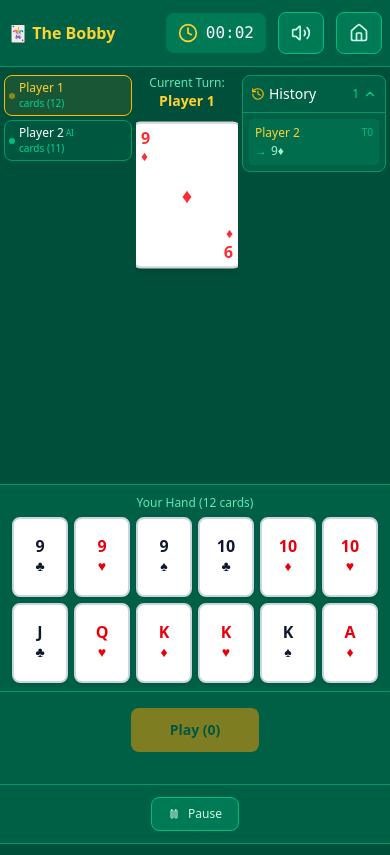
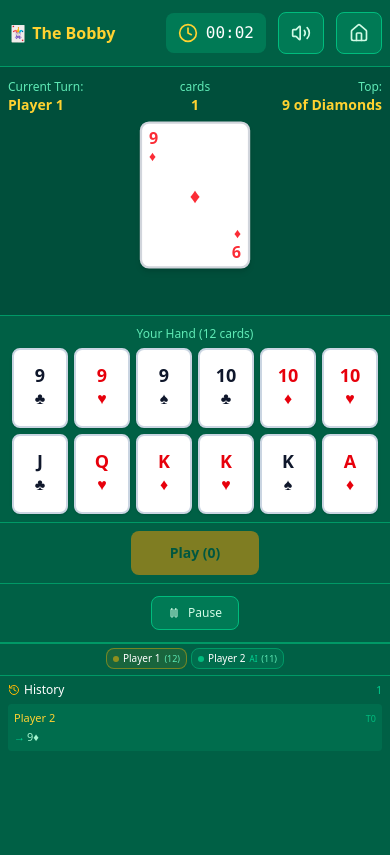
Before and after one commit to moxlas/bobby-v2, a React (Vite) app: page / in a window 390 px wide. Both pictures are taken after a click on the button "Start Game". Built offline with nearby package versions, Linux system fonts and the light colour scheme.

Commit message:
Update GameBoard.tsx
updated the narrow mobile layout

```diff
--- a/components/GameBoard.tsx
+++ b/components/GameBoard.tsx
@@ -179,6 +179,13 @@ export function GameBoard({
   const handCardsFaceUp = currentPlayer && (!currentPlayer.isAI || allHumanPlayersFinished);
   const pile = gameState.pile;
   const options: GameOptions = gameState.options;
+
+  const topCard = pile.length > 0 ? pile[pile.length - 1] : null;
+  const historySpacerHeight = (() => {
+    const count = gameState.moveHistory.length;
+    if (count === 0) return 104;
+    return Math.max(0, 3 - Math.min(count, 3)) * 48;
+  })();
 
   const isFirstMove = pile.length === 1 && pile[0].suit === 'diamonds' && pile[0].value === 9;
   const takeOptions = getTakeOptions(pile, options);
@@ -622,9 +629,9 @@ export function GameBoard({
       </div>
 
       {/* Main game area */}
-      <div className="flex-1 flex flex-row items-start gap-1 sm:gap-4 px-1 sm:px-4 pt-2 pb-0 sm:p-4 max-w-6xl mx-auto w-full overflow-hidden">
-        {/* Left sidebar - Players (all screens) */}
-        <div className="flex w-32 lg:w-44 flex-col gap-1 sm:gap-2 overflow-y-auto flex-shrink-0">
+      <div className="flex-1 flex flex-col sm:flex-row items-start gap-1 sm:gap-4 px-1 sm:px-4 pt-2 pb-0 sm:p-4 max-w-6xl mx-auto w-full overflow-hidden">
+        {/* Left sidebar - Players */}
+        <div className="hidden sm:flex w-full sm:w-32 lg:w-44 flex-col gap-1 sm:gap-2 overflow-y-auto flex-shrink-0">
           <div className="text-emerald-300 text-[10px] sm:text-xs font-medium uppercase tracking-wide mb-0.5 sm:mb-1 px-0.5 sm:px-1 hidden sm:block">{t('game.sidebar.players')}</div>
           {gameState.players.map((player: any) => {
             const isCurrent = player.id === currentPlayer?.id;
@@ -668,8 +675,31 @@ export function GameBoard({
         </div>
 
         {/* Center - Pile and actions */}
-        <div className="flex-1 grid grid-rows-[auto_auto_min-content] place-items-center gap-3 sm:gap-4 overflow-y-auto min-h-0">
-          <div className="text-center">
+        <div className="flex-1 w-full sm:w-auto order-3 sm:order-2 grid grid-rows-[auto_1fr_min-content] sm:grid-rows-[auto_auto_min-content] place-items-center gap-3 sm:gap-4 overflow-y-auto min-h-0">
+          {/* Narrow: current turn (left), pile count (center), top card (right) */}
+          <div className="flex sm:hidden items-start w-full px-1 pt-1">
+            <div className="flex-1">
+              <div className="text-emerald-300 text-xs">{t('game.center.currentTurn')}</div>
+              <div className="flex items-center gap-1 flex-wrap">
+                <span className="text-amber-300 font-bold text-sm">{currentPlayer?.name}</span>
+                {currentPlayer?.isAI && <span className="text-[10px] text-emerald-400">({t('game.sidebar.ai')})</span>}
+                {isAIThinking && <span className="text-amber-400 text-xs animate-pulse">{t('game.center.thinking')}</span>}
+              </div>
+            </div>
+            <div className="flex-shrink-0 px-1">
+              <div className="text-emerald-300 text-xs text-center">{t('game.sidebar.cards')}</div>
+              <div className="text-amber-300 font-bold text-sm text-center">{pile.length}</div>
+            </div>
+            <div className="flex-1 text-right">
+              <div className="text-emerald-300 text-xs">{t('pile.top')}</div>
+              <div className="text-amber-300 font-bold text-sm">
+                {topCard ? t('card.format', { value: t(`card.value.${topCard.value}`), suit: t(`card.suit.${topCard.suit}`) }) : ''}
+              </div>
+            </div>
+          </div>
+
+          {/* Current turn (medium+) */}
+          <div className="hidden sm:block text-center">
             <div className="mb-1 sm:mb-2">
               <div className="text-emerald-300 text-xs sm:text-sm">{t('game.center.currentTurn')}</div>
               <div className="flex items-center justify-center gap-1 sm:gap-2 flex-wrap">
@@ -799,8 +829,8 @@ export function GameBoard({
           </div>
         </div>
 
-        {/* Right sidebar - Move History (all screens) */}
-        <div className="flex w-36 lg:w-56 flex-col gap-1 sm:gap-3 flex-shrink-0">
+        {/* Right sidebar - Move History */}
+        <div className="hidden sm:flex w-full sm:w-36 lg:w-56 flex-col gap-1 sm:gap-3 flex-shrink-0 order-2 sm:order-3">
           <div className="bg-emerald-800 rounded-lg border border-emerald-600 flex flex-col" style={{ maxHeight: `${estimatedPlayerListHeight}px` }}>
             <button
               onClick={() => setShowHistory(!showHistory)}
@@ -865,7 +895,7 @@ export function GameBoard({
       {/* Mobile: Bottom Section */}
       <div className="lg:hidden bg-emerald-800 border-t border-emerald-600 flex flex-col">
         {shouldShowHand && (
-          <div className="border-b border-emerald-600 px-2 pt-1 pb-2 sm:p-3 flex-shrink-0">
+          <div className="border-b border-emerald-600 px-2 pt-1 pb-2 sm:p-3 flex-shrink-0 max-h-[460px] sm:max-h-none overflow-y-auto">
             <div className="text-center mb-1">
               <span className="text-emerald-300 text-xs sm:text-sm">{isHumanTurn ? t('game.hand.your') : t('game.hand.their', { name: currentPlayer.name })} {t('game.hand.hand', { count: currentPlayer.hand.length })}</span>
             </div>
@@ -892,7 +922,7 @@ export function GameBoard({
                     key={card.id}
                     onClick={() => handleCardSelect(card)}
                     disabled={!isHumanTurn}
-                    className={`w-14 h-20 rounded-lg border-2 flex flex-col items-center justify-center text-base font-bold transition-all shadow-sm ${
+                    className={`w-14 h-20 rounded-lg border-2 flex flex-col items-center justify-center text-lg sm:text-base font-bold transition-all shadow-sm ${
                       isSelected
                         ? 'border-amber-400 bg-amber-50 scale-105 shadow-md'
                         : 'border-slate-300 bg-white hover:border-slate-400 hover:shadow'
@@ -901,7 +931,7 @@ export function GameBoard({
                     <span className={`${isRed ? 'text-red-600' : 'text-slate-900'} leading-none`}>
                       {valueStr}
                     </span>
-                    <span className={`${isRed ? 'text-red-600' : 'text-slate-900'} text-sm mt-0.5`}>
+                    <span className={`${isRed ? 'text-red-600' : 'text-slate-900'} text-base sm:text-sm mt-0.5`}>
                       {suitSymbol}
                     </span>
                   </button>
@@ -913,8 +943,8 @@ export function GameBoard({
 
         <div>
           {isHumanTurn && !showTakeOptions && !gameState.canContinueTurn && (
-            <div className="p-4 sm:p-3 border-b border-emerald-600">
-              <div className="flex gap-4 sm:gap-3 justify-center mb-4 sm:mb-3">
+            <div className="px-3 py-2 sm:p-3 border-b border-emerald-600">
+              <div className="flex gap-4 sm:gap-3 justify-center">
                 <button
                   onClick={handlePlayClick}
                   disabled={selectedCards.length === 0}
@@ -946,6 +976,74 @@ export function GameBoard({
               </button>
             </div>
           )}
+
+          {/* Narrow only: Player list */}
+          <div className="sm:hidden border-t border-emerald-600 px-2 py-1">
+            <div className="flex flex-wrap gap-1 justify-center pb-0.5">
+              {gameState.players.map((player: any) => {
+                const isCurrent = player.id === currentPlayer?.id;
+                return (
+                  <div key={player.id} className={`flex-shrink-0 flex items-center gap-1 rounded-lg px-1.5 py-0.5 border text-[10px] ${
+                    isCurrent
+                      ? 'bg-amber-500/10 border-amber-400/40'
+                      : 'bg-emerald-700/50 border-emerald-600'
+                  } ${player.hasFinished ? 'opacity-60' : ''}`}>
+                    <div className={`w-1.5 h-1.5 rounded-full flex-shrink-0 ${
+                      player.hasFinished ? 'bg-gray-500' : isCurrent ? 'bg-amber-400 animate-pulse' : 'bg-emerald-500'
+                    }`} />
+                    <span className="text-white font-medium truncate max-w-[50px]">{player.name}</span>
+                    {player.isAI && <span className="text-emerald-400 text-[8px] flex-shrink-0">AI</span>}
+                    <span className="text-emerald-300 text-[9px] flex-shrink-0">{player.hasFinished ? `#${player.finishPosition}` : `(${player.hand.length})`}</span>
+                  </div>
+                );
+              })}
+            </div>
+          </div>
+
+          {/* Narrow only: Move history (last 3 moves visible) */}
+          <div className="sm:hidden border-t border-emerald-600">
+            <div className="flex items-center justify-between px-2 py-1.5">
+              <div className="flex items-center gap-1">
+                <History className="w-3 h-3 text-amber-400" />
+                <span className="text-white font-medium text-xs">{t('game.history.title')}</span>
+              </div>
+              <span className="text-emerald-400 text-[10px]">{gameState.moveHistory.length}</span>
+            </div>
+            <div className="overflow-y-auto max-h-[155px] px-2 pb-2 space-y-1">
+              {gameState.moveHistory.length === 0 ? (
+                <p className="text-emerald-400 text-xs italic text-center py-2">{t('game.history.noMoves')}</p>
+              ) : (
+                gameState.moveHistory.slice().reverse().map((move: PlayerMove) => (
+                  <div key={move.id} className={`text-[11px] p-1.5 rounded ${
+                    move.type === 'play'
+                      ? 'bg-emerald-700/50'
+                      : 'bg-amber-900/30'
+                  }`}>
+                    <div className="flex items-center justify-between mb-0.5">
+                      <span className={`font-medium truncate max-w-[65%] ${move.type === 'play' ? 'text-amber-300' : 'text-emerald-300'}`}>
+                        {move.playerName}
+                      </span>
+                      <span className="text-emerald-500 text-[9px] flex-shrink-0">T{move.turnNumber}</span>
+                    </div>
+                    <div className="text-emerald-200 truncate">
+                      {move.type === 'play' ? (
+                        <span className="flex items-center gap-0.5">
+                          <span className="text-emerald-400 flex-shrink-0">→</span>
+                          <span className="truncate">{move.cards.map(c => getCardDisplayName(c)).join(' ')}</span>
+                        </span>
+                      ) : (
+                        <span className="flex items-center gap-0.5">
+                          <span className="text-amber-400 flex-shrink-0">↑</span>
+                          {t('game.history.took', { count: move.cards.length })}
+                        </span>
+                      )}
+                    </div>
+                  </div>
+                ))
+              )}
+            </div>
+            <div style={{ height: `${historySpacerHeight}px` }} />
+          </div>
         </div>
       </div>
 
```
